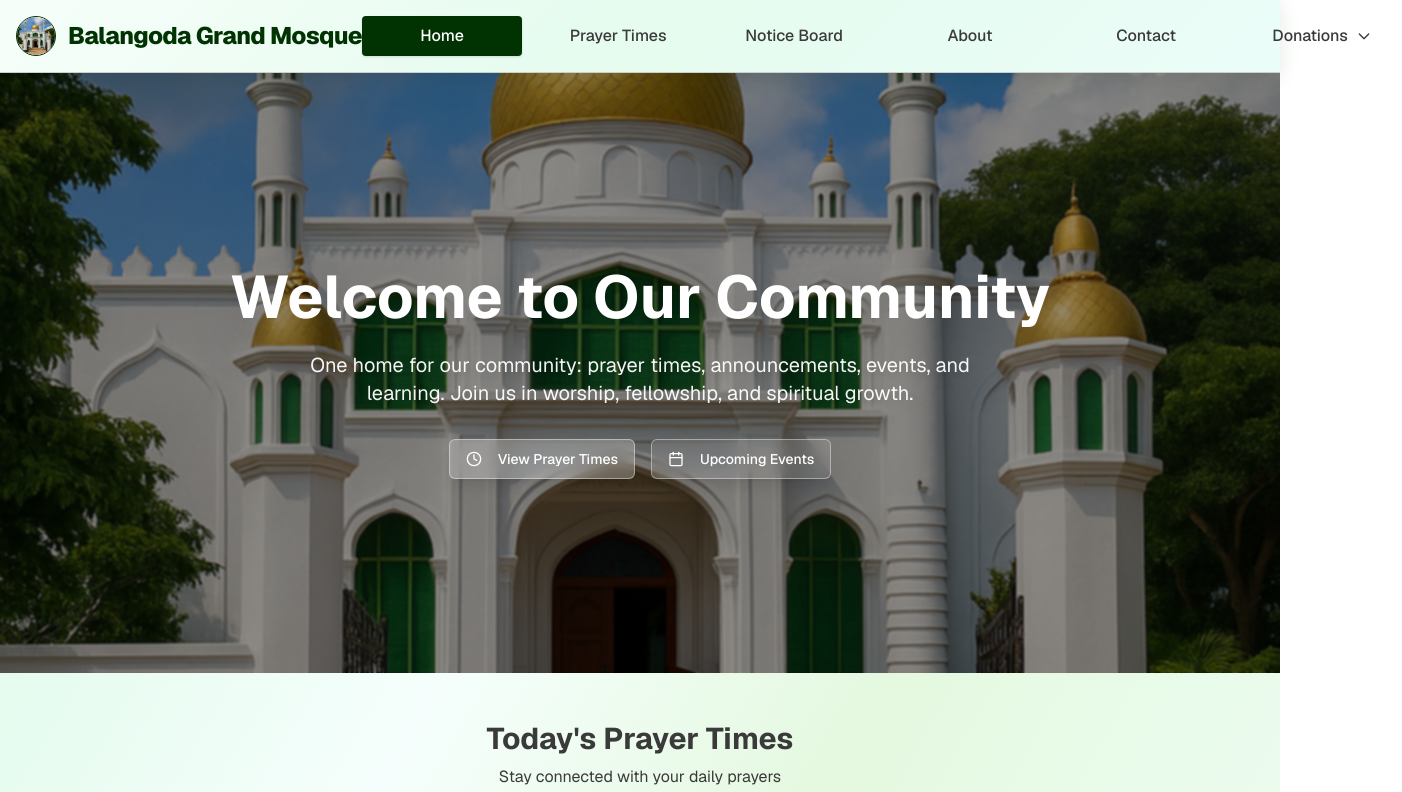
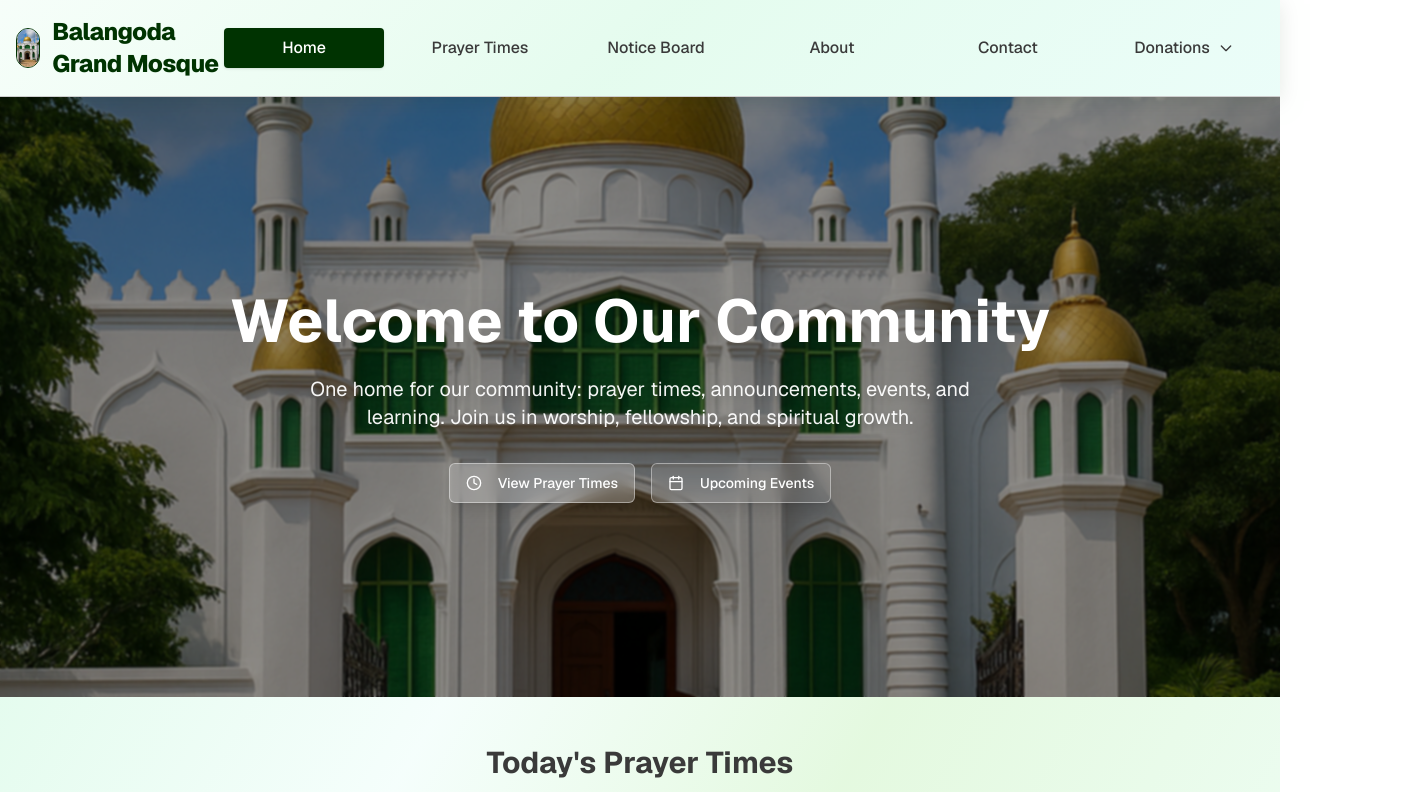
Before and after one commit to mukki00/masjidh-community-page, a Next.js app: page / in a window 1280 px wide. Shown: the top 792 px of the page, 1402 px wide, since content can reach past the window. Built offline with nearby package versions, Linux system fonts and the light colour scheme.

Commit message:
Added: Header fix for different screen sizes

```diff
--- a/components/Header.tsx
+++ b/components/Header.tsx
@@ -24,9 +24,9 @@ export default function Header() {
   ];
 
   return (
-    <header className="border-b border-border gradient-bg-card backdrop-blur-sm sticky top-0 z-50">
-      <div className="container mx-auto px-4 py-4">
-        <nav className="flex items-center justify-between">
+    <header className="border-b border-border gradient-bg-card backdrop-blur-sm sticky top-0 z-50 w-full">
+      <div className="w-full px-4 py-4">
+        <nav className="flex items-center justify-between w-full">
           <div className="flex items-center gap-3">
             <div className="w-10 h-10 rounded-full overflow-hidden border border-primary bg-white flex items-center justify-center">
               <img
@@ -35,7 +35,7 @@ export default function Header() {
                 className="w-full h-full object-cover"
               />
             </div>
-            <span className="text-2xl font-extrabold text-primary tracking-tight whitespace-nowrap">
+            <span className="text-2xl font-extrabold text-primary tracking-tight">
               Balangoda Grand Mosque
             </span>
           </div>
```
